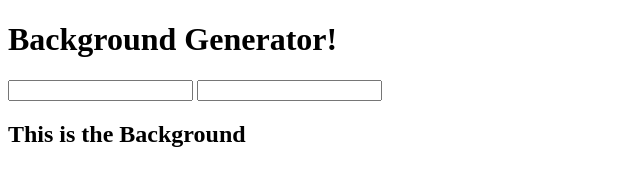
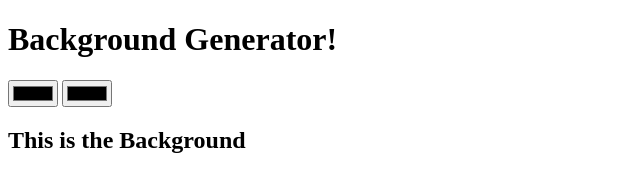
Before and after one commit to rizalshmbg/background-generator, a plain HTML site: page index.html in a window 1280 px wide. Shown: the whole page, without its empty margins (0-640 px from the left). Drawn offline with Linux system fonts and the light colour scheme.

Commit message:
modification file index.html

```diff
--- a/index.html
+++ b/index.html
@@ -5,11 +5,12 @@
     <meta http-equiv="X-UA-Compatible" content="IE=edge">
     <meta name="viewport" content="width=device-width, initial-scale=1.0">
     <title>Gradient Background</title>
+    <link rel="stylesheet" href="style.css">
 </head>
 <body id="gradient">
     <h1>Background Generator!</h1>
-    <input class="color1" type="text">
-    <input class="color1" type="text">
+    <input class="color1" type="color">
+    <input class="color1" type="color">
     <h2>This is the Background</h2>
     <h3></h3>
     <script src="script.js"></script>
```
